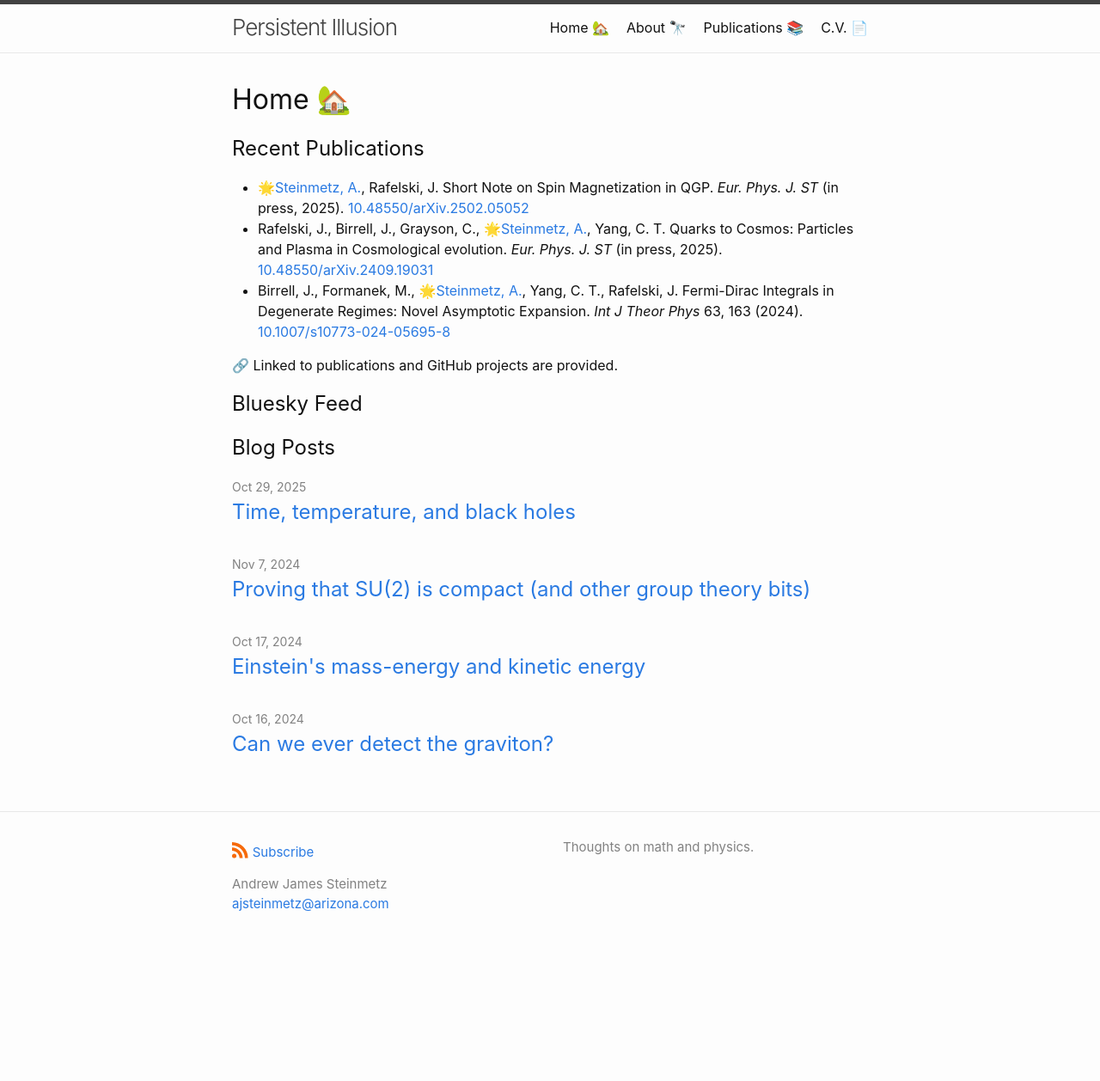
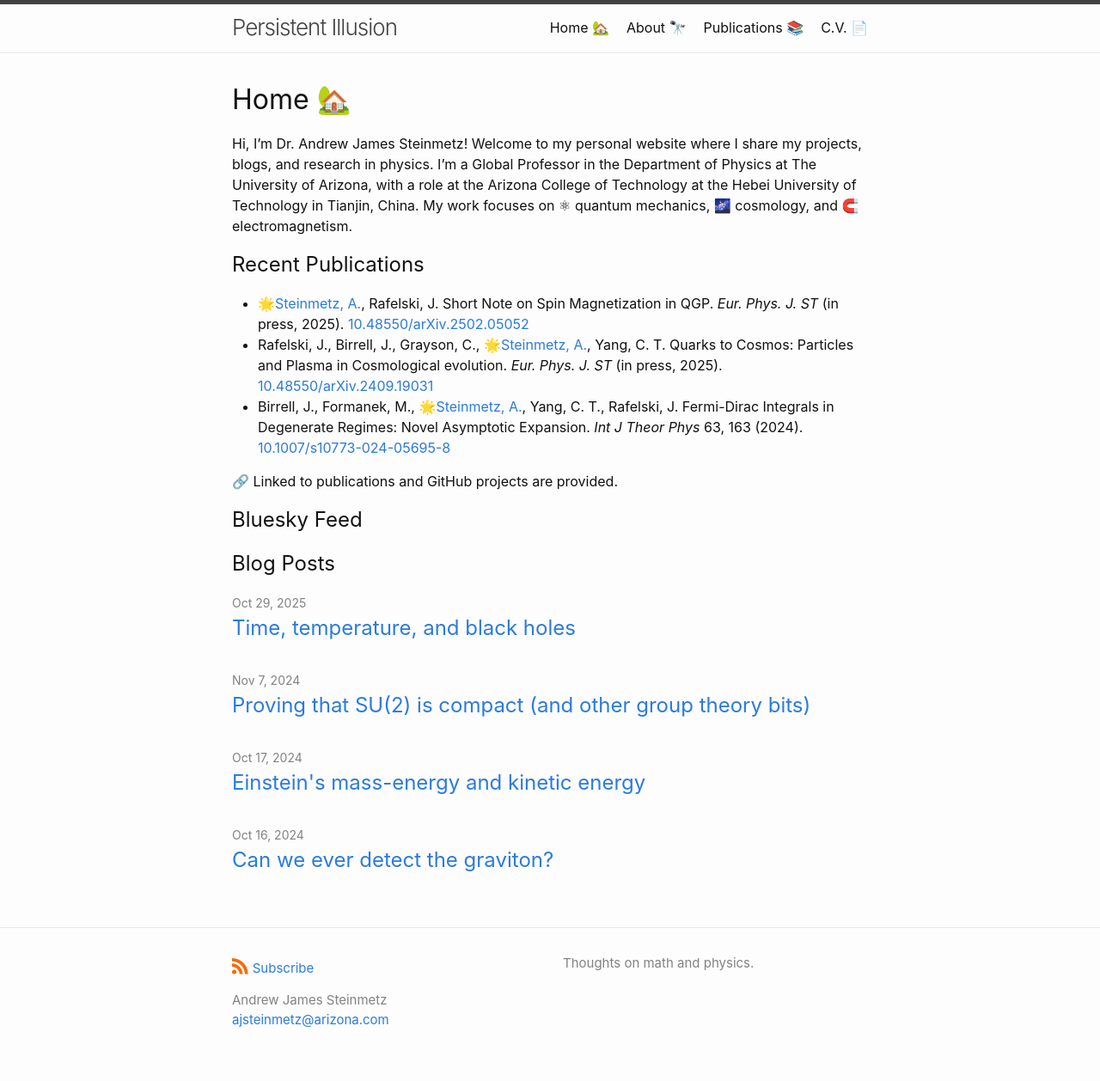
Before and after one commit to ajsteinmetz/ajsteinmetz.github.io, a Jekyll site: the page built from index.md, in a window 1280 px wide. Shown: the whole page at 86% size. Built offline with Jekyll 4.4.1, drawn with Linux system fonts in a browser that asks for light colours; our own code applies the rules of GitHub Pages for plain Markdown files; a script that is not in the unit is left out; comment, search, counter and statistics services are not loaded; before the commit the page ends 1123 px from its top, so only the background shows below that.

Commit message:
Update index.md

```diff
--- a/index.md
+++ b/index.md
@@ -1,4 +1,6 @@
 # Home 🏡
+
+Hi, I’m Dr. Andrew James Steinmetz! Welcome to my personal website where I share my projects, blogs, and research in physics. I’m a Global Professor in the Department of Physics at The University of Arizona, with a role at the Arizona College of Technology at the Hebei University of Technology in Tianjin, China. My work focuses on ⚛ quantum mechanics, 🌌 cosmology, and 🧲 electromagnetism.
 
 ## Recent Publications
 
```
